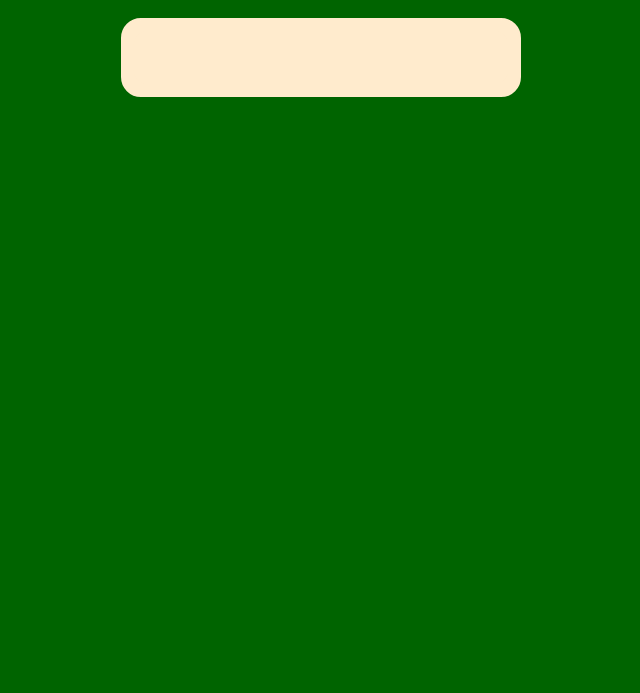
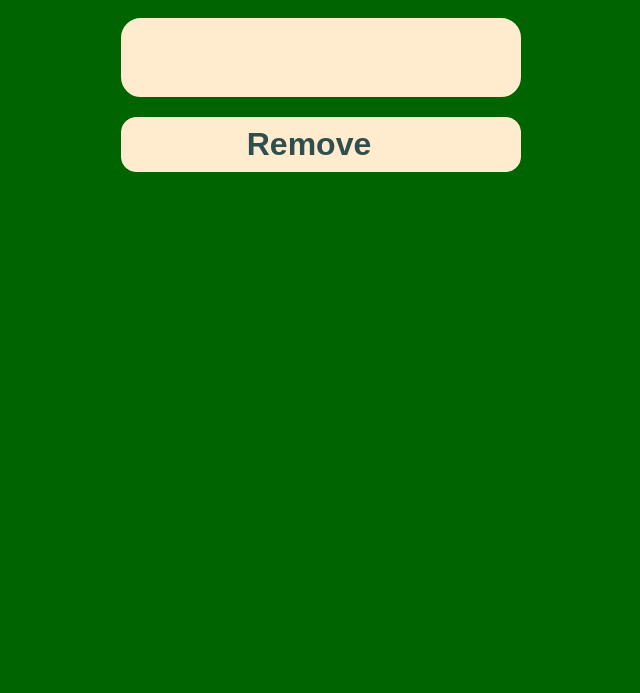
Before and after one commit to Hun3431/GDSC_WEB_STUDY, a plain HTML site: page js-basic/ToDo-List/index.html in a window 1280 px wide. Shown: the part 107-800 px from the top of the page, without its empty margins (319-959 px from the left). Drawn offline with Linux system fonts and the light colour scheme.

Commit message:
Feat js-basic todo-list Delete

```diff
--- a/js-basic/ToDo-List/index.css
+++ b/js-basic/ToDo-List/index.css
@@ -36,6 +36,13 @@ h1 {
   width: 100%;
 }
 
+#todo-input:focus {
+  border-radius: 0;
+  border-bottom: 2px solid darkgreen;
+  outline: none;
+  color-scheme: none;
+}
+
 #todo-list {
   background: blanchedalmond;
   list-style-type: none;
@@ -67,3 +74,22 @@ li button {
 li button:active {
   border: 2px solid gray;
 }
+
+.delete-btn-wrapper {
+  margin-top: 20px;
+  max-width: 100%;
+  width: 400px;
+}
+
+.delete-btn-wrapper button {
+  color: darkslategray;
+  background-color: blanchedalmond;
+  border: 1px solid blanchedalmond;
+  border-radius: 15px;
+  display: block;
+  font-weight: bold;
+  font-size: 2rem;
+  padding: 0.5rem 2rem 0.5rem 0.5rem;
+  width: 100%;
+  cursor: pointer;
+}
--- a/js-basic/ToDo-List/index.html
+++ b/js-basic/ToDo-List/index.html
@@ -12,5 +12,8 @@
       <input type="text" id="todo-input" onkeydown="keyCodeCheck()" />
       <ul id="todo-list"></ul>
     </div>
+    <div class="delete-btn-wrapper">
+      <button onclick="deleteAll()">Remove</button>
+    </div>
   </body>
 </html>
--- a/js-basic/ToDo-List/index.js
+++ b/js-basic/ToDo-List/index.js
@@ -6,9 +6,16 @@ const createTodo = () => {
   const newSpan = document.createElement("span");
   const newBtn = document.createElement("button");
 
+  // 할 일 완료 버튼
   newBtn.addEventListener("click", () => {
     newLi.classList.toggle("complete");
   });
+
+  // 더블클릭 삭제
+  newLi.addEventListener("dblclick", () => {
+    newLi.remove();
+  });
+
   newSpan.textContent = inputValue.value;
   newLi.appendChild(newBtn);
   newLi.appendChild(newSpan);
@@ -21,3 +28,10 @@ const keyCodeCheck = () => {
     createTodo();
   }
 };
+
+const deleteAll = () => {
+  const liList = document.querySelectorAll("li");
+  for (let i = 0; i < liList.length; i++) {
+    liList[i].remove();
+  }
+};
```
